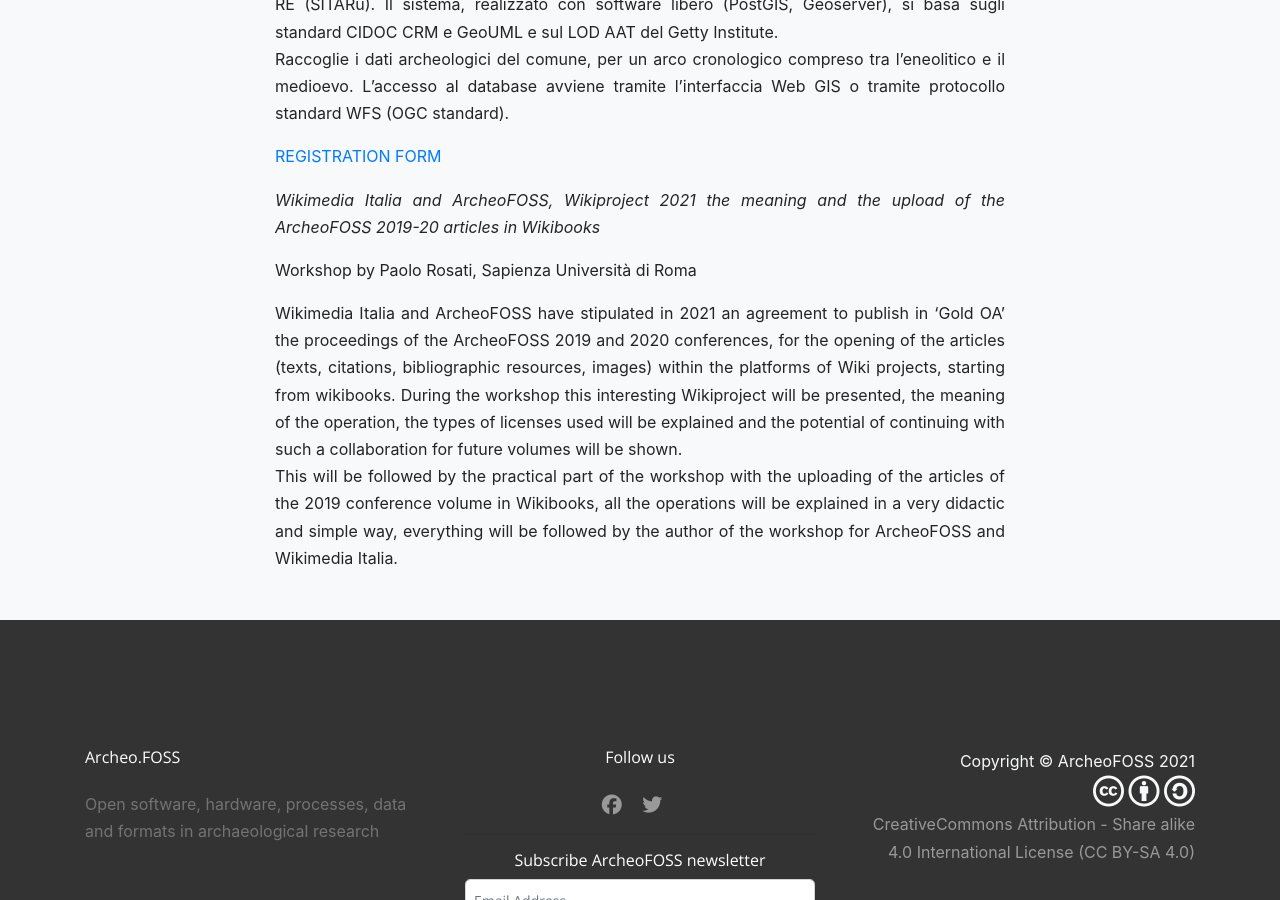
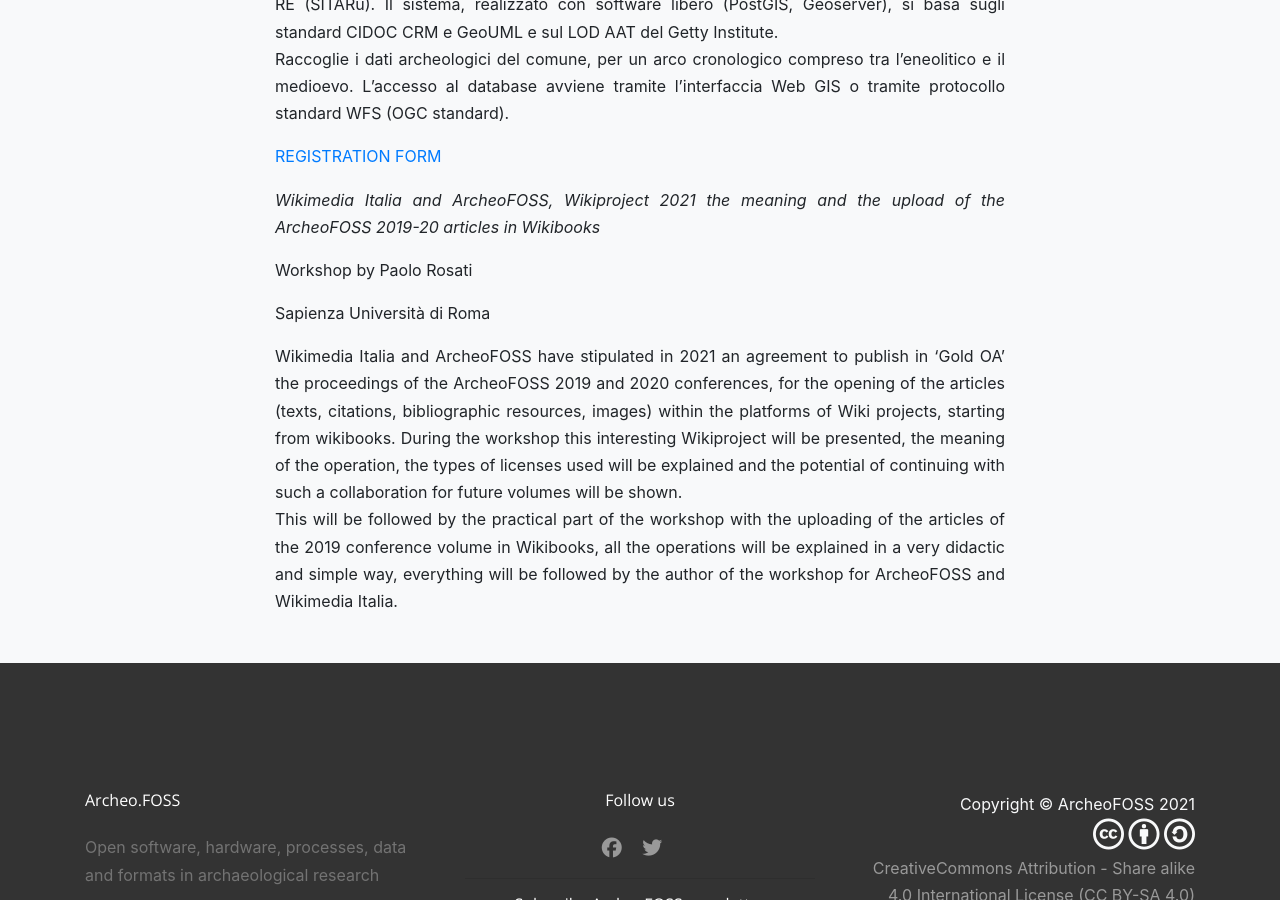
Before and after one commit to archeofoss/2021, a Jekyll site: the page built from programme.md, in a window 1280 px wide and 900 px high, scrolled down 7854 px. Built offline with Jekyll 4.4.1, drawn with Linux system fonts in a browser that asks for light colours; nearby versions of some CDN libraries.

```diff
--- a/programme.md
+++ b/programme.md
@@ -257,7 +257,9 @@ Raccoglie i dati archeologici del comune, per un arco cronologico compreso tra l
 
 _Wikimedia Italia and ArcheoFOSS, Wikiproject 2021 the meaning and the upload of the ArcheoFOSS 2019-20 articles in Wikibooks_
 
-Workshop by Paolo Rosati, Sapienza Università di Roma
+Workshop by Paolo Rosati
+
+Sapienza Università di Roma
 
 Wikimedia Italia and ArcheoFOSS have stipulated in 2021 an agreement to publish in 'Gold OA' the proceedings of the ArcheoFOSS 2019 and 2020 conferences, for the opening of the articles (texts, citations, bibliographic resources, images) within the platforms of Wiki projects, starting from wikibooks. During the workshop this interesting Wikiproject will be presented, the meaning of the operation, the types of licenses used will be explained and the potential of continuing with such a collaboration for future volumes will be shown.
 This will be followed by the practical part of the workshop with the uploading of the articles of the 2019 conference volume in Wikibooks, all the operations will be explained in a very didactic and simple way, everything will be followed by the author of the workshop for ArcheoFOSS and Wikimedia Italia.
```
